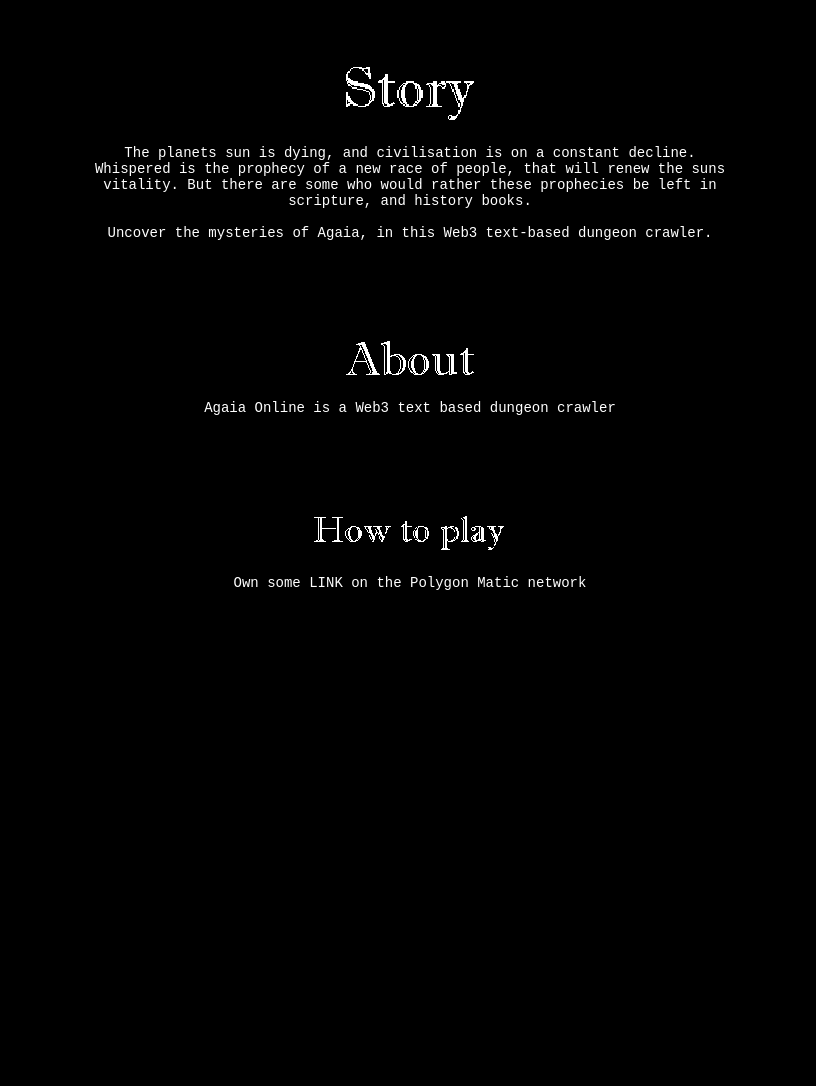
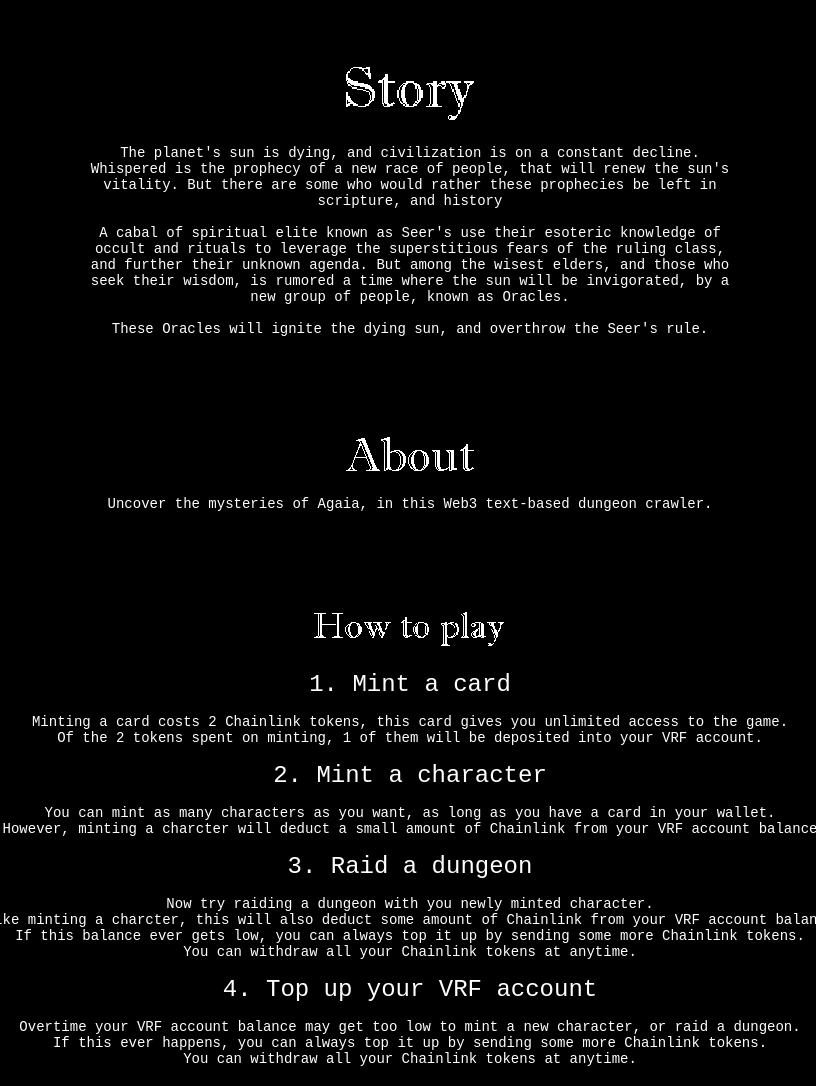
Before and after one commit to ParanoidSyntaxError/AgaiaOnline, a plain HTML site: page frontend/index.html in a window 1280 px wide. Shown: the part 500-1586 px from the top of the page, without its empty margins (230-1046 px from the left). Before the commit the page ends 1099 px from the top, so only its background shows below. Drawn offline with Linux system fonts and the light colour scheme.

Commit message:
Story and How to Play copy updates

```diff
--- a/frontend/index.html
+++ b/frontend/index.html
@@ -22,11 +22,16 @@
             <img src="images/Story.png" style="width:10vw; image-rendering:pixelated;">
 
             <div class="text-small" style="margin:0px auto; width: 50vw; color: white; padding-top: 25px;">
-                The planets sun is dying, and civilisation is on a constant decline.
-                Whispered is the prophecy of a new race of people, that will renew the suns vitality.
-                But there are some who would rather these prophecies be left in scripture, and history books.
+                The planet's sun is dying, and civilization is on a constant decline.
+                Whispered is the prophecy of a new race of people, that will renew the sun's vitality.
+                But there are some who would rather these prophecies be left in scripture, and history
                 <br/><br/>
-                Uncover the mysteries of Agaia, in this Web3 text-based dungeon crawler.
+                A cabal of spiritual elite known as Seer's use their esoteric knowledge of occult and rituals to
+                leverage the superstitious fears of the ruling class, and further their unknown agenda.
+                But among the wisest elders, and those who seek their wisdom, is rumored a time where the sun
+                will be invigorated, by a new group of people, known as Oracles.
+                <br/><br/>
+                These Oracles will ignite the dying sun, and overthrow the Seer's rule.
             </div>
         </div>
 
@@ -34,7 +39,7 @@
             <img src="images/About.png" style="width:10vw; image-rendering:pixelated;">
 
             <div class="text-small" style="margin:0px auto; width: 50vw; color: white; padding-top: 25px;">
-                Agaia Online is a Web3 text based dungeon crawler
+                Uncover the mysteries of Agaia, in this Web3 text-based dungeon crawler.
             </div>
         </div>
 
@@ -42,7 +47,44 @@
             <img src="images/HowToPlay.png" style="width:15vw; image-rendering:pixelated;">
 
             <div class="text-small" style="color: white; padding-top: 25px;">
-                Own some LINK on the Polygon Matic network
+                <div class="text-medium">
+                    1. Mint a card
+                </div>
+                <br/>
+                Minting a card costs 2 Chainlink tokens, this card gives you unlimited access to the game.
+                <br/>
+                Of the 2 tokens spent on minting, 1 of them will be deposited into your VRF account.
+                <br/><br/>
+                <div class="text-medium">
+                    2. Mint a character
+                </div>
+                <br/>
+                You can mint as many characters as you want, as long as you have a card in your wallet.
+                <br/>
+                However, minting a charcter will deduct a small amount of Chainlink from your VRF account balance
+                <br/><br/>
+                <div class="text-medium">
+                    3. Raid a dungeon
+                </div>
+                <br/>
+                Now try raiding a dungeon with you newly minted character.
+                <br/>
+                Like minting a charcter, this will also deduct some amount of Chainlink from your VRF account balance
+                <br/>
+                If this balance ever gets low, you can always top it up by sending some more Chainlink tokens.
+                <br/>
+                You can withdraw all your Chainlink tokens at anytime.
+                <br/><br/>
+                <div class="text-medium">
+                    4. Top up your VRF account
+                </div>
+                <br/>
+                Overtime your VRF account balance may get too low to mint a new character, or raid a dungeon.
+                <br/>
+                If this ever happens, you can always top it up by sending some more Chainlink tokens.
+                <br/>
+                You can withdraw all your Chainlink tokens at anytime.
+                <br/><br/>
             </div>
         </div>
     </body>
```
